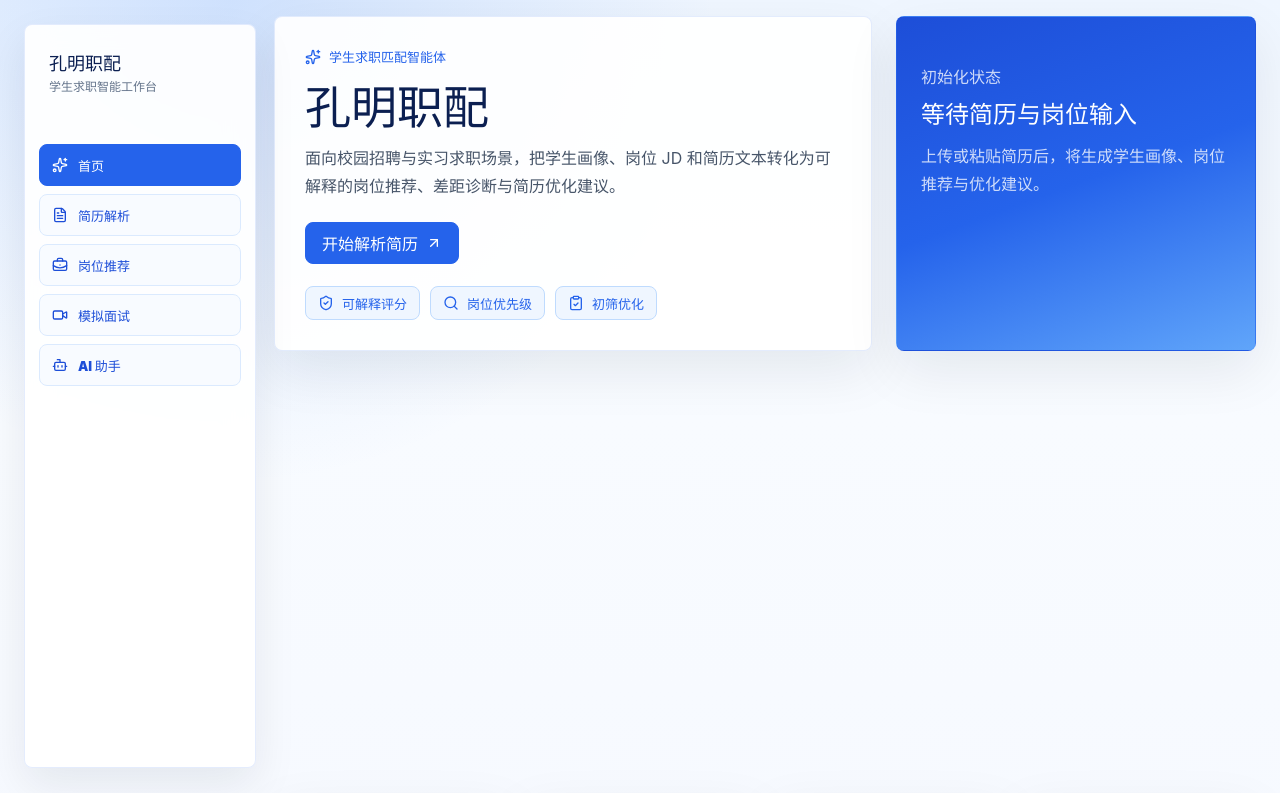
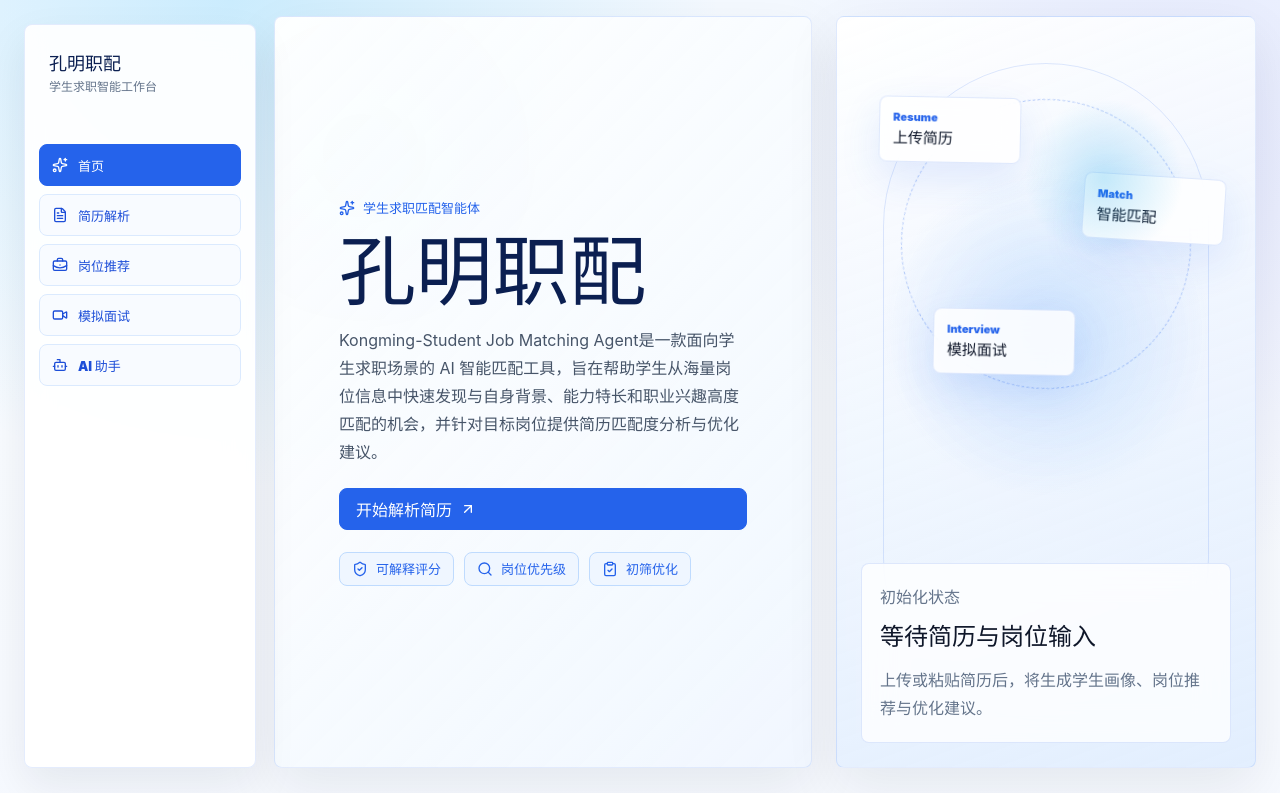
Before and after one commit to lljjcc426/Kongming-Student-Job-Matching-Agent, a React (Vite) app: page / in a window 1280 px wide. Shown: the top 793 px of the page. Built offline with nearby package versions, Linux system fonts and the light colour scheme.

Commit message:
feat: refresh product workspace UI

```diff
--- a/package.json
+++ b/package.json
@@ -12,6 +12,8 @@
   },
   "dependencies": {
     "@vitejs/plugin-react": "^5.1.1",
+    "animejs": "^4.4.1",
+    "gsap": "^3.15.0",
     "lucide-react": "^0.561.0",
     "pdfjs-dist": "^6.0.227",
     "react": "^19.2.3",
--- a/src/App.tsx
+++ b/src/App.tsx
@@ -20,6 +20,7 @@ import {
   Video,
   Volume2,
 } from "lucide-react";
+import { gsap } from "gsap";
 import { Bar, BarChart, CartesianGrid, ResponsiveContainer, Tooltip, XAxis, YAxis } from "recharts";
 import type { Job } from "./data";
 import { callArkAgent } from "./arkClient";
@@ -716,6 +717,8 @@ function App() {
       <section className={`dashboard dashboard-${activePage}`} hidden={activePage !== "resume" && activePage !== "jobs"}>
         <aside className="profile-column">
           <Panel eyebrow="Profile" title="学生画像" icon={<FileText size={18} />}>
+            <ResumePipelineStatus hasResume={hasResume} resumeSource={resumeSource} modelStatus={modelStatus} pipelineStep={pipelineStep} />
+
             <div className="identity-card">
               <div>
                 <span>{structuredResume?.education[0] || "等待模型解析"}</span>
@@ -724,8 +727,6 @@ function App() {
               </div>
               <small>{structuredResume?.summary || "上传简历后由模型提取学生画像。"}</small>
             </div>
-
-            <ResumePipelineStatus hasResume={hasResume} resumeSource={resumeSource} modelStatus={modelStatus} pipelineStep={pipelineStep} />
 
             <ResumeSections structuredResume={structuredResume} />
 
@@ -1088,14 +1089,13 @@ function App() {
       {activePage === "interview" ? (
         <section className="interview-panel">
           <Panel eyebrow="Interview" title="模拟面试" icon={<Video size={18} />}>
-            {hasAnalysis ? (
-              <div className="interview-studio">
+            <div className="interview-studio">
               <div className={`video-preview ${videoMode}`}>
                 {videoMode === "preview" ? <video ref={videoRef} autoPlay muted playsInline aria-label="视频面试预览" /> : <Video size={22} />}
                 <span>{videoMode === "preview" ? "视频预览中" : "视频对话接口预留"}</span>
               </div>
               <div className="interview-main">
-                <p>围绕当前岗位进行问答练习；现阶段支持文本与浏览器语音转写，后续可扩展为实时音视频对话。</p>
+                <p>{hasAnalysis ? "围绕当前岗位进行问答练习；现阶段支持文本与浏览器语音转写，后续可扩展为实时音视频对话。" : "完成简历解析和岗位推荐后，可围绕目标岗位进行文本、语音或视频面试练习。"}</p>
                 <textarea
                   className="interview-textarea"
                   value={interviewAnswer}
@@ -1125,9 +1125,6 @@ function App() {
                 )}
               </div>
             </div>
-            ) : (
-              <EmptyState title="等待岗位上下文" text="完成简历解析和岗位推荐后，可以在这里围绕目标岗位进行文本、语音或视频面试练习。" />
-            )}
           </Panel>
         </section>
       ) : null}
@@ -1185,6 +1182,47 @@ function HomeOverview({ onNavigate, hasResume, hasAnalysis, chatCount }: { onNav
 }
 
 function Hero({ result, selectedJob, isReady, onStart }: { result: MatchResult; selectedJob: Job; isReady: boolean; onStart: () => void }) {
+  const visualRef = useRef<HTMLDivElement | null>(null);
+
+  useEffect(() => {
+    const visual = visualRef.current;
+    if (!visual) return;
+    const context = gsap.context(() => {
+      const reduceMotion = window.matchMedia("(prefers-reduced-motion: reduce)").matches;
+      gsap.fromTo(".hero-copy > *", { autoAlpha: 0, y: 18 }, { autoAlpha: 1, y: 0, duration: reduceMotion ? 0 : 0.7, stagger: 0.08, ease: "power2.out" });
+      gsap.to(".orbit-node", {
+        y: reduceMotion ? 0 : -12,
+        rotation: reduceMotion ? 0 : 6,
+        duration: 2.8,
+        repeat: reduceMotion ? 0 : -1,
+        yoyo: true,
+        stagger: { amount: 0.8, from: "center" },
+        ease: "sine.inOut",
+      });
+      gsap.to(".scene-ring", {
+        rotation: reduceMotion ? 0 : 360,
+        duration: 28,
+        repeat: reduceMotion ? 0 : -1,
+        ease: "none",
+        transformOrigin: "50% 50%",
+      });
+    }, visualRef);
+
+    const xTo = gsap.quickTo(visual, "--mx", { duration: 0.45, ease: "power3.out" });
+    const yTo = gsap.quickTo(visual, "--my", { duration: 0.45, ease: "power3.out" });
+    const handleMove = (event: MouseEvent) => {
+      const rect = visual.getBoundingClientRect();
+      xTo(((event.clientX - rect.left) / rect.width - 0.5) * 28);
+      yTo(((event.clientY - rect.top) / rect.height - 0.5) * 28);
+    };
+    visual.addEventListener("mousemove", handleMove);
+
+    return () => {
+      visual.removeEventListener("mousemove", handleMove);
+      context.revert();
+    };
+  }, []);
+
   return (
     <header className="hero">
       <div className="hero-copy">
@@ -1193,7 +1231,7 @@ function Hero({ result, selectedJob, isReady, onStart }: { result: MatchResult;
           学生求职匹配智能体
         </div>
         <h1>孔明职配</h1>
-        <p>面向校园招聘与实习求职场景，把学生画像、岗位 JD 和简历文本转化为可解释的岗位推荐、差距诊断与简历优化建议。</p>
+        <p>Kongming-Student Job Matching Agent是一款面向学生求职场景的 AI 智能匹配工具，旨在帮助学生从海量岗位信息中快速发现与自身背景、能力特长和职业兴趣高度匹配的机会，并针对目标岗位提供简历匹配度分析与优化建议。</p>
         <button type="button" className="hero-primary" onClick={onStart}>
           开始解析简历
           <ArrowUpRight size={16} />
@@ -1204,9 +1242,22 @@ function Hero({ result, selectedJob, isReady, onStart }: { result: MatchResult;
           <span><ClipboardCheck size={16} />初筛优化</span>
         </div>
       </div>
-      <div className="hero-card">
+      <div className="hero-card hero-visual" ref={visualRef}>
+        <div className="scene-ring" />
+        <div className="orbit-node node-a">
+          <span>Resume</span>
+          <strong>{isReady ? activeLabel(selectedJob.title) : "上传简历"}</strong>
+        </div>
+        <div className="orbit-node node-b">
+          <span>Match</span>
+          <strong>{isReady ? `${result.total}` : "智能匹配"}</strong>
+        </div>
+        <div className="orbit-node node-c">
+          <span>Interview</span>
+          <strong>模拟面试</strong>
+        </div>
         {isReady ? (
-          <>
+          <div className="hero-live-panel">
             <span>当前分析</span>
             <strong>{selectedJob.title}</strong>
             <div className="hero-score">
@@ -1217,9 +1268,9 @@ function Hero({ result, selectedJob, isReady, onStart }: { result: MatchResult;
               </div>
             </div>
             <p>已覆盖 {result.coveredKeywords.length} 个岗位关键词，仍需补强 {result.missingKeywords.length} 个关键词。</p>
-          </>
+          </div>
         ) : (
-          <div className="hero-empty">
+          <div className="hero-empty hero-live-panel">
             <span>初始化状态</span>
             <strong>等待简历与岗位输入</strong>
             <p>上传或粘贴简历后，将生成学生画像、岗位推荐与优化建议。</p>
@@ -1229,6 +1280,8 @@ function Hero({ result, selectedJob, isReady, onStart }: { result: MatchResult;
     </header>
   );
 }
+
+const activeLabel = (value: string) => (value.length > 8 ? `${value.slice(0, 8)}...` : value);
 
 function EmptyState({ title, text }: { title: string; text: string }) {
   return (
--- a/src/styles.css
+++ b/src/styles.css
@@ -14,8 +14,9 @@ body {
   margin: 0;
   min-width: 320px;
   background:
-    radial-gradient(circle at 18% 0%, rgba(59, 130, 246, 0.18), transparent 30%),
-    linear-gradient(180deg, #eff6ff 0%, #f8fbff 420px, #f5f8ff 100%);
+    radial-gradient(circle at 18% 0%, rgba(56, 189, 248, 0.22), transparent 30%),
+    radial-gradient(circle at 92% 12%, rgba(99, 102, 241, 0.12), transparent 26%),
+    linear-gradient(180deg, #f4f9ff 0%, #f8fbff 420px, #f5f8ff 100%);
 }
 
 button,
@@ -115,10 +116,11 @@ input {
 
 .hero {
   display: grid;
-  grid-template-columns: minmax(0, 1fr) 360px;
+  grid-template-columns: minmax(0, 1.35fr) minmax(420px, 0.85fr);
   gap: 24px;
   align-items: stretch;
   margin-bottom: 16px;
+  min-height: calc(100vh - 48px);
 }
 
 .hero-copy,
@@ -132,7 +134,12 @@ input {
 }
 
 .hero-copy {
-  padding: 30px;
+  display: grid;
+  align-content: center;
+  padding: clamp(34px, 5vw, 68px);
+  background:
+    linear-gradient(135deg, rgba(255, 255, 255, 0.96), rgba(239, 246, 255, 0.82)),
+    radial-gradient(circle at 16% 18%, rgba(37, 99, 235, 0.12), transparent 28%);
 }
 
 .eyebrow,
@@ -158,13 +165,13 @@ input {
 .hero h1 {
   margin: 14px 0 12px;
   color: #0b1f51;
-  font-size: 46px;
+  font-size: clamp(48px, 6vw, 86px);
   line-height: 1.08;
   letter-spacing: 0;
 }
 
 .hero p {
-  max-width: 780px;
+  max-width: 900px;
   margin: 0;
   color: #475569;
   font-size: 16px;
@@ -202,18 +209,22 @@ input {
 }
 
 .hero-card {
-  display: grid;
-  align-content: space-between;
-  gap: 18px;
+  position: relative;
+  display: grid;
+  align-content: end;
+  min-height: 520px;
+  overflow: hidden;
   padding: 24px;
-  background: linear-gradient(160deg, #1d4ed8 0%, #2563eb 50%, #60a5fa 100%);
-  color: #fff;
+  background:
+    radial-gradient(circle at calc(50% + var(--mx, 0px)) calc(42% + var(--my, 0px)), rgba(96, 165, 250, 0.28), transparent 34%),
+    linear-gradient(160deg, rgba(255, 255, 255, 0.95), rgba(219, 234, 254, 0.74));
+  color: #0f172a;
 }
 
 .hero-card span,
 .hero-card p,
 .hero-card small {
-  color: rgba(255, 255, 255, 0.78);
+  color: #64748b;
 }
 
 .hero-card strong {
@@ -226,6 +237,89 @@ input {
   align-content: center;
   min-height: 180px;
   gap: 12px;
+}
+
+.hero-visual::before,
+.hero-visual::after {
+  content: "";
+  position: absolute;
+  border-radius: 999px;
+  filter: blur(0.2px);
+}
+
+.hero-visual::before {
+  inset: 46px;
+  border: 1px solid rgba(37, 99, 235, 0.14);
+}
+
+.hero-visual::after {
+  width: 170px;
+  height: 170px;
+  top: 76px;
+  right: 66px;
+  background: radial-gradient(circle, rgba(14, 165, 233, 0.24), transparent 66%);
+}
+
+.scene-ring {
+  position: absolute;
+  width: 290px;
+  height: 290px;
+  top: 82px;
+  left: calc(50% - 145px);
+  border: 1px dashed rgba(37, 99, 235, 0.34);
+  border-radius: 50%;
+}
+
+.orbit-node {
+  position: absolute;
+  display: grid;
+  gap: 5px;
+  width: 142px;
+  padding: 13px;
+  border: 1px solid rgba(37, 99, 235, 0.14);
+  border-radius: 8px;
+  background: rgba(255, 255, 255, 0.84);
+  box-shadow: 0 16px 40px rgba(37, 99, 235, 0.12);
+  backdrop-filter: blur(12px);
+  will-change: transform;
+}
+
+.orbit-node span {
+  color: #2563eb;
+  font-size: 11px;
+  font-weight: 900;
+}
+
+.orbit-node strong {
+  color: #0f172a;
+  font-size: 15px;
+}
+
+.node-a {
+  top: 82px;
+  left: 42px;
+}
+
+.node-b {
+  top: 166px;
+  right: 30px;
+}
+
+.node-c {
+  top: 294px;
+  left: 96px;
+}
+
+.hero-live-panel {
+  position: relative;
+  z-index: 2;
+  display: grid;
+  gap: 14px;
+  padding: 18px;
+  border: 1px solid rgba(37, 99, 235, 0.14);
+  border-radius: 8px;
+  background: rgba(255, 255, 255, 0.78);
+  backdrop-filter: blur(16px);
 }
 
 .hero-score {
@@ -487,6 +581,15 @@ input {
   background: #f8fbff;
 }
 
+.dashboard-resume .inline-progress {
+  position: sticky;
+  top: 0;
+  z-index: 5;
+  margin-top: 0;
+  background: rgba(248, 251, 255, 0.96);
+  backdrop-filter: blur(12px);
+}
+
 .inline-progress > div:first-child {
   display: flex;
   justify-content: space-between;
@@ -719,9 +822,12 @@ input {
 
 .identity-card {
   padding: 16px;
-  border-radius: 8px;
-  background: #0b1f51;
-  color: #fff;
+  border: 1px solid #bfdbfe;
+  border-radius: 8px;
+  background:
+    radial-gradient(circle at 14% 0%, rgba(56, 189, 248, 0.2), transparent 34%),
+    linear-gradient(135deg, #eff6ff, #ffffff);
+  color: #0f172a;
 }
 
 .identity-card strong {
@@ -732,7 +838,7 @@ input {
 
 .identity-card p,
 .identity-card small {
-  color: rgba(255, 255, 255, 0.76);
+  color: #475569;
   line-height: 1.55;
 }
 
@@ -910,16 +1016,24 @@ textarea {
 
 .interview-studio {
   display: grid;
-  grid-template-columns: 320px minmax(0, 1fr);
-  gap: 12px;
-  padding: 12px;
+  grid-template-columns: minmax(320px, 0.72fr) minmax(0, 1fr);
+  gap: 16px;
+  min-height: calc(100vh - 158px);
+  padding: 14px;
   border: 1px solid #bfdbfe;
   border-radius: 8px;
-  background: #f8fbff;
+  background:
+    radial-gradient(circle at 18% 10%, rgba(56, 189, 248, 0.12), transparent 32%),
+    linear-gradient(135deg, rgba(248, 251, 255, 0.98), rgba(255, 255, 255, 0.92));
 }
 
 .interview-panel {
-  margin-top: 16px;
+  margin: 0;
+  min-height: calc(100vh - 48px);
+}
+
+.interview-panel .panel {
+  min-height: calc(100vh - 48px);
 }
 
 .assistant-panel {
@@ -1069,6 +1183,7 @@ textarea {
 
 .interview-main {
   display: grid;
+  grid-template-rows: auto minmax(180px, 1fr) auto auto;
   gap: 12px;
 }
 
@@ -1083,10 +1198,12 @@ textarea {
   display: grid;
   place-items: center;
   gap: 8px;
-  min-height: 150px;
+  min-height: 100%;
   border: 1px dashed #93c5fd;
   border-radius: 8px;
-  background: #eff6ff;
+  background:
+    radial-gradient(circle at 50% 34%, rgba(37, 99, 235, 0.14), transparent 28%),
+    #eff6ff;
   color: #1d4ed8;
   font-size: 13px;
   font-weight: 900;
```
Also changed, not shown: 1 other file (tests, documents, lock files or other folders).
